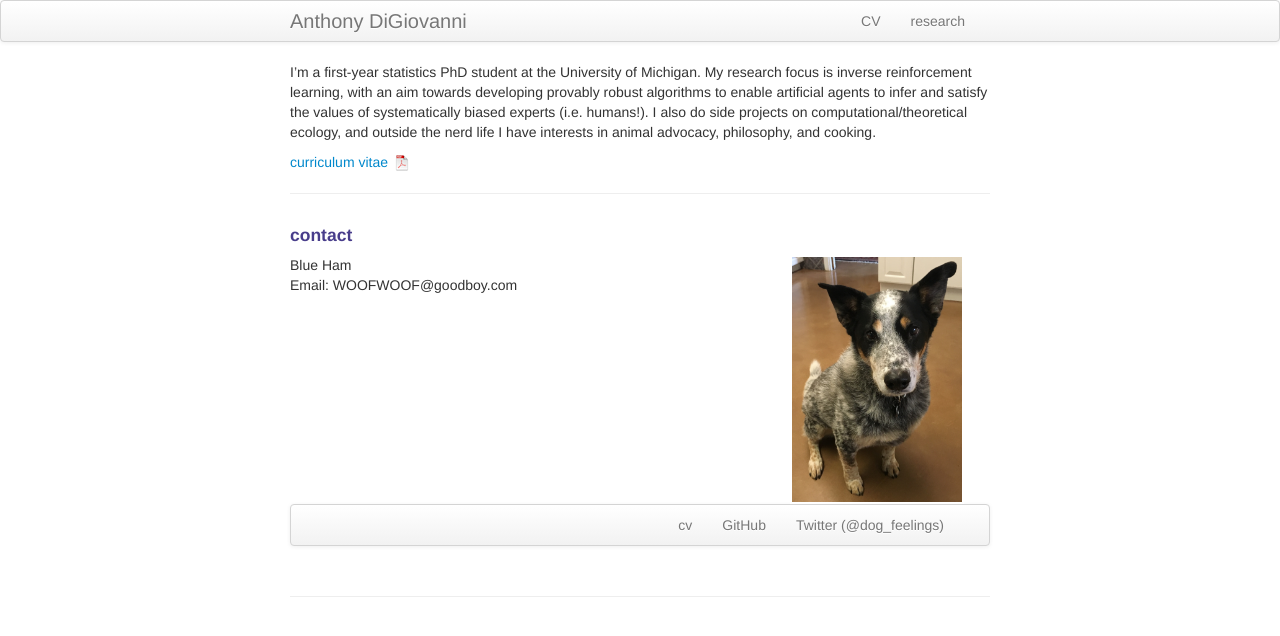
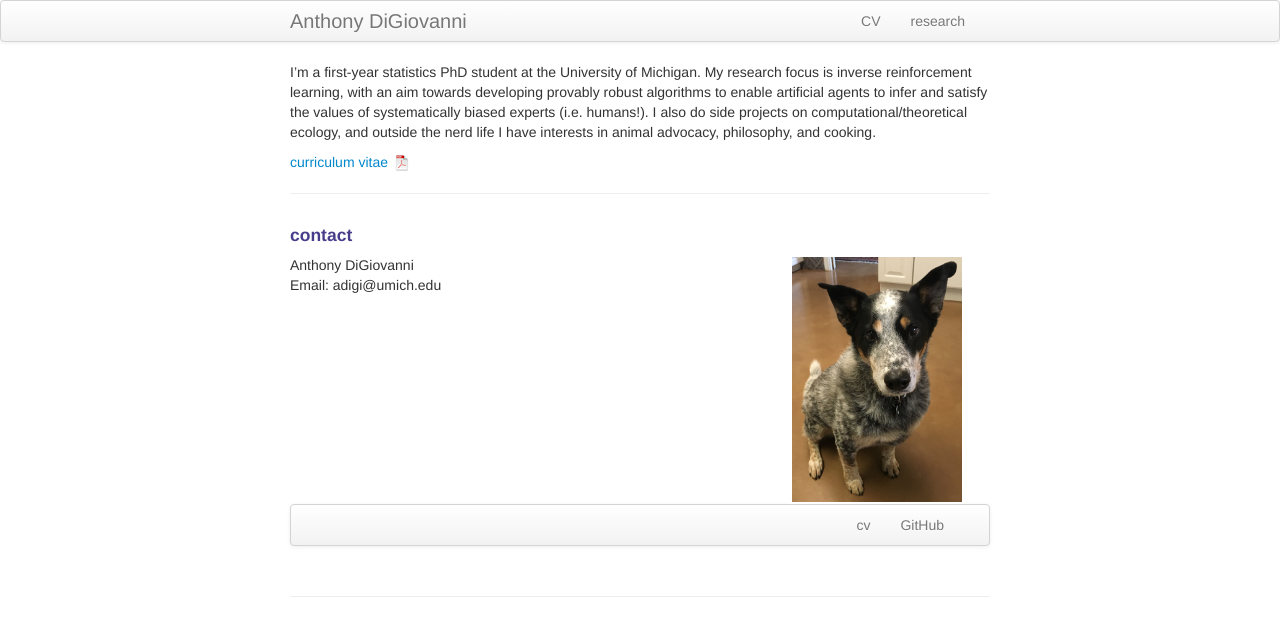
Before and after one commit to digiovannia/digiovannia.github.io, a Jekyll site: the page built from index.md, in a window 1280 px wide. Shown: the top 636 px of the page. Built offline with Jekyll 4.4.1, drawn with Linux system fonts in a browser that asks for light colours.

Commit message:
Updated index

```diff
--- a/index.md
+++ b/index.md
@@ -18,14 +18,14 @@ I'm a first-year statistics PhD student at the University of Michigan. My resear
 
     <div class="row-fluid">
         <div class="span5">
-            Blue Ham<br/>
-            Email: WOOFWOOF@goodboy.com<br/>
+            Anthony DiGiovanni<br/>
+            Email: adigi@umich.edu<br/>
         </div>
 
         <div class="span2">
         <a href="../assets/headshot.jpg">
             <img src="../assets/headshot.jpg"
-                  title="Blue Ham" alt="Blue Ham"/></a>
+                  title="Anthony DiGiovanni" alt="Anthony DiGiovanni"/></a>
         </div>
     </div>
 </div>
@@ -34,8 +34,7 @@ I'm a first-year statistics PhD student at the University of Michigan. My resear
   <div class="navbar-inner">
       <ul class="nav">
           <li><a href="{{ BASE_PATH }}/assets/CV.pdf">cv</a></li>
-          <li><a href="https://github.com/mbcarlos">GitHub</a></li>
-          <li><a href="https://twitter.com/dog_feelings">Twitter (@dog_feelings)</a></li>
+          <li><a href="https://github.com/digiovannia">GitHub</a></li>
       </ul>
   </div>
 </div>
```
